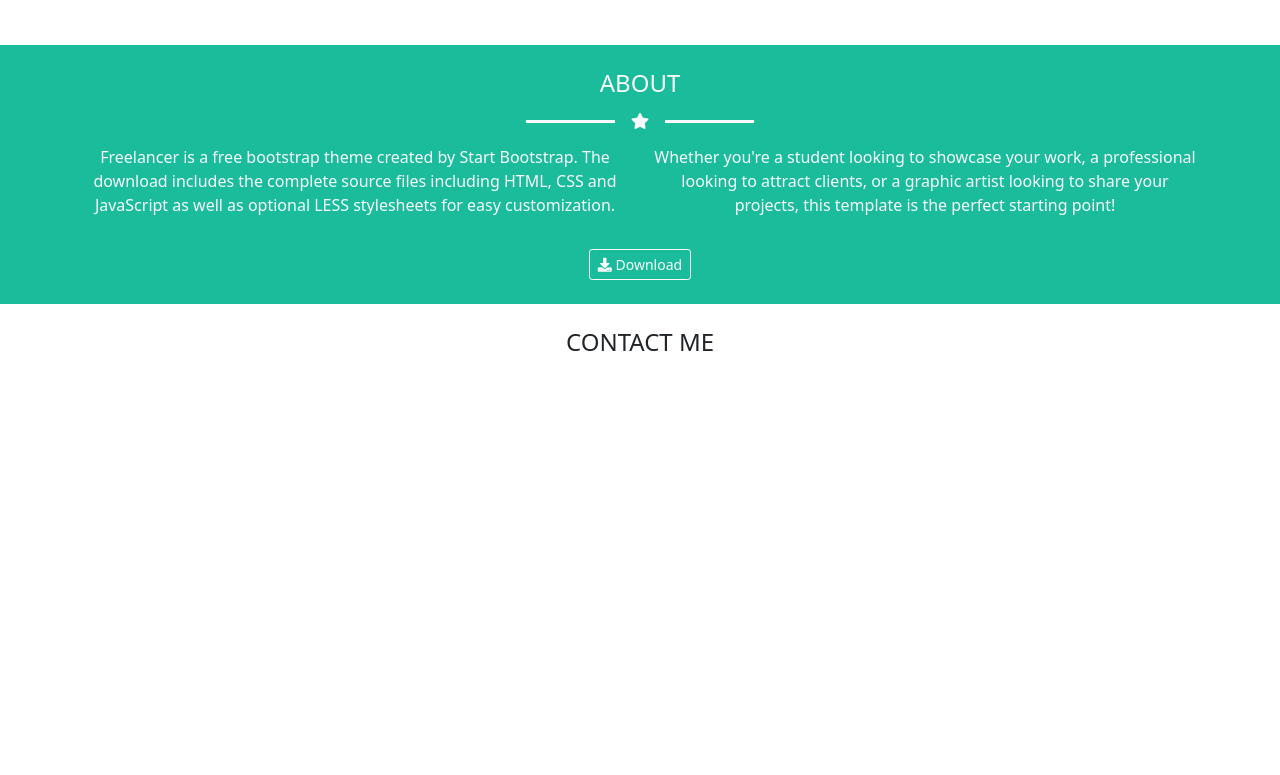
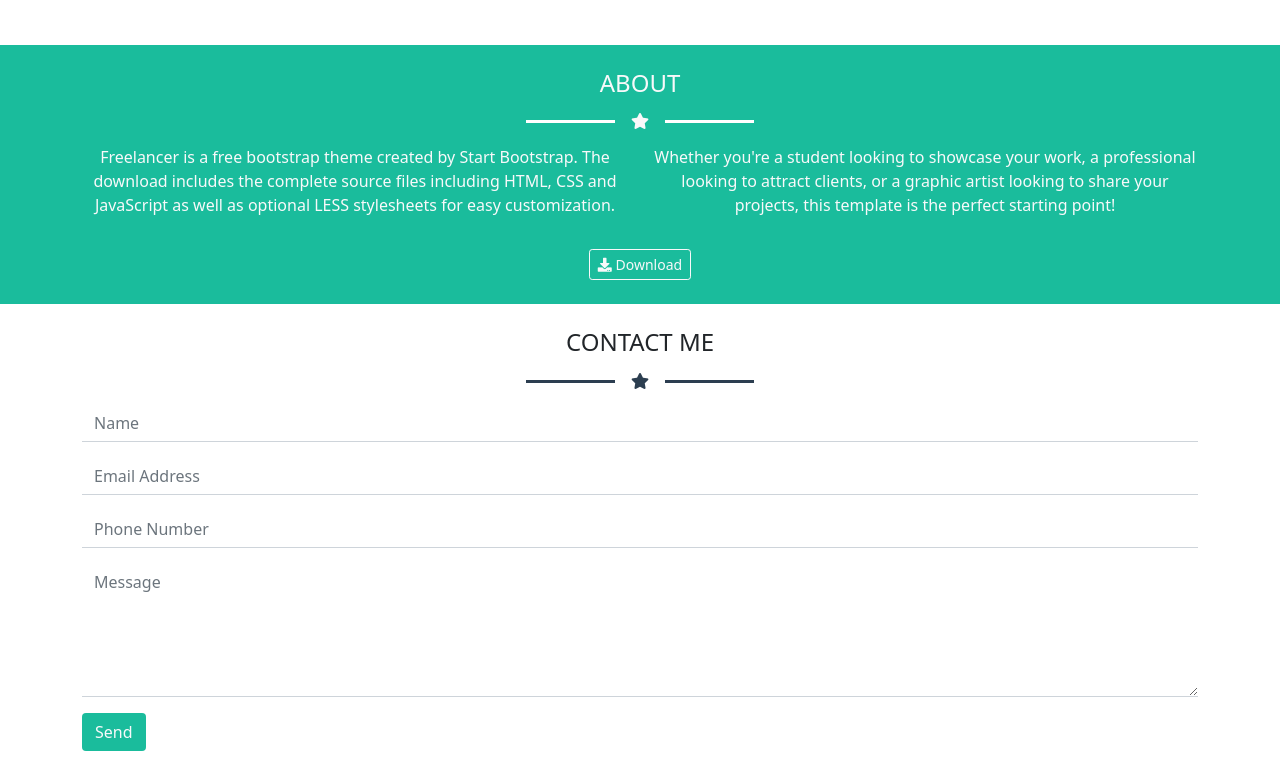
Before and after one commit to LeonardoCeccarelli/html-css-bootstrap-freelancer, a plain HTML site: page index.html in a window 1280 px wide. Shown: the part 1209-1984 px from the top of the page. Before the commit the page ends 1590 px from the top, so only its background shows below. Drawn offline with nearby package versions, Linux system fonts and the light colour scheme.

Commit message:
add section form

```diff
--- a/css/style.css
+++ b/css/style.css
@@ -26,6 +26,19 @@ nav i {
     width: 8%;
 }
 
+/* Form */
+.set_input_tag {
+    border-top: none;
+    border-left: none;
+    border-right: none;
+    border-radius: 0;
+}
+
+.form-control:focus {
+    border-color: #ced4da;
+    box-shadow: none;
+}
+
 /* Colori sfondo e testo */
 .bg_black {
     background-color: rgb(44, 62, 80);
--- a/index.html
+++ b/index.html
@@ -142,6 +142,34 @@
 
                 <h4 class="mb-0">CONTACT ME</h4>
 
+                <!-- linea di separazione -->
+                <div class="d-flex align-items-center justify-content-center py-3">
+                    <div class="separation_line_black short_line"></div>
+                    <i class="fas fa-star c_black px-3"></i>
+                    <div class="separation_line_black short_line"></div>
+                </div>
+
+                <!-- form -->
+                <form>
+                    <div class="mb-3">
+                        <input type="text" class="form-control set_input_tag" id="exampleFormControlInput1" placeholder="Name">
+                    </div>
+
+                    <div class="mb-3">
+                        <input type="email" class="form-control set_input_tag" id="exampleFormControlInput1" placeholder="Email Address">
+                    </div>
+
+                    <div class="mb-3">
+                        <input type="text" class="form-control set_input_tag" id="exampleFormControlInput1" placeholder="Phone Number">
+                    </div>
+
+                    <div class="mb-3 text-start">
+                        <textarea class="form-control set_input_tag" id="exampleFormControlTextarea1" rows="5" placeholder="Message"></textarea>
+                    </div>
+                    <div class="text-start">
+                        <button type="submit" class="btn btn-succes bg_green text-light">Send</button>
+                    </div>
+                </form>
             </div>
         </section>
     </main>
```
